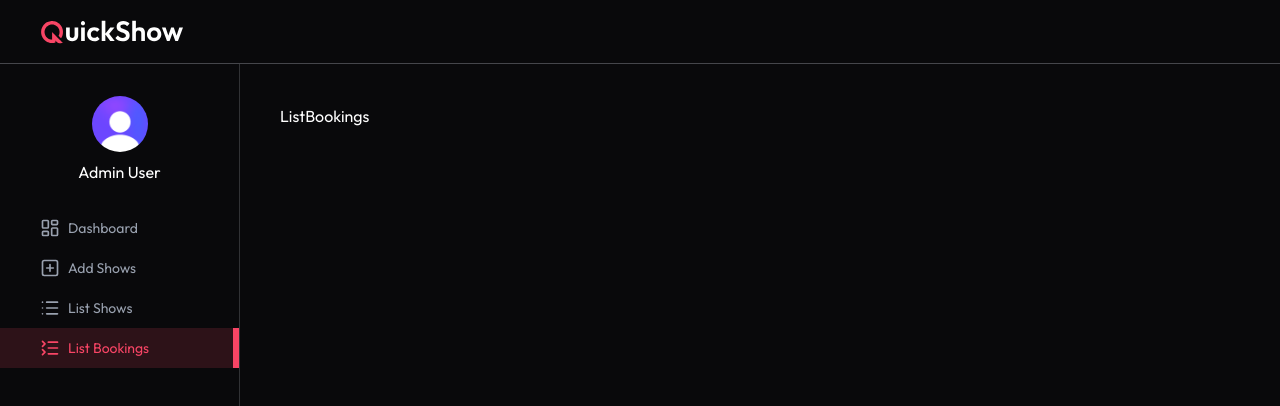
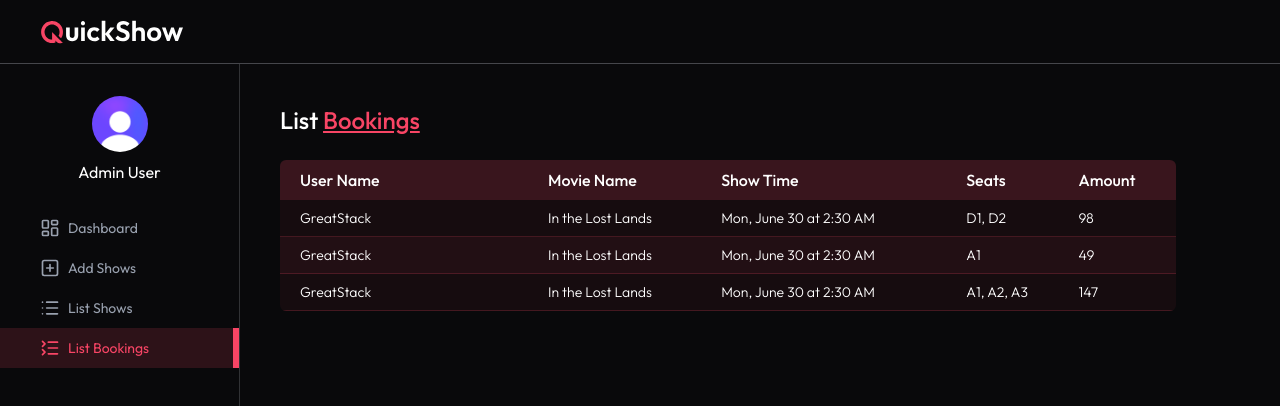
Before and after one commit to Sebastian906/Quickshow-FullStack, a React (Vite) app in the folder client/: page /admin/list-bookings in a window 1280 px wide. Shown: the top 406 px of the page. Built offline with nearby package versions, Linux system fonts and the light colour scheme; no server answers.

Commit message:
Se hace la página que liste las reservas de funciones guardadas en el sistema

```diff
--- a/client/src/pages/admin/ListBookings.jsx
+++ b/client/src/pages/admin/ListBookings.jsx
@@ -1,11 +1,57 @@
-import React from 'react'
+import { useEffect, useState } from "react"
+import { dummyBookingData } from "../../assets/assets";
+import Loading from "../../components/Loading";
+import Title from "../../components/admin/Title";
+import { dateFormat } from "../../lib/dateFormat";
 
 const ListBookings = () => {
-    return (
-        <div>
-            ListBookings
-        </div>
-    )
+
+    const currency = import.meta.env.VITE_CURRENCY
+
+    const [bookings, setBookings] = useState([]);
+    const [isLoading, setIsLoading] = useState(true);
+
+    const getAllBookings = async () => {
+        setBookings(dummyBookingData)
+        setIsLoading(false)
+    }
+
+    useEffect(() => {
+        getAllBookings();
+    }, [])
+
+    return !isLoading ? (
+        <>
+            <Title text1="List" text2="Bookings"/>
+            <div className="max-w-4xl mt-6 overflow-x-auto">
+                <table className="w-full border-collapse rounded-md overflow-hidden text-nowrap">
+                    <thead>
+                        <tr className="bg-primary/20 text-left text-white">
+                            <th className="p-2 font-medium pl-5">User Name</th>
+                            <th className="p-2 font-medium">Movie Name</th>
+                            <th className="p-2 font-medium">Show Time</th>
+                            <th className="p-2 font-medium">Seats</th>
+                            <th className="p-2 font-medium">Amount</th>
+                        </tr>
+                    </thead>
+                    <tbody className="text-sm font-light">
+                        {bookings.map((item, index) => (
+                            <tr
+                                key={index}
+                                className="border-b border-primary/20 bg-primary/5 even:bg-primary/10"
+                            >
+                                <td className="p-2 min-w-45 pl-5">{item.user.name}</td>
+                                <td className="p-2">{item.show.movie.title}</td>
+                                <td className="p-2">{dateFormat(item.show.showDateTime)}</td>
+                                <td className="p-2">{Object.keys(item.bookedSeats).map(seat => item.bookedSeats[seat]).join(", ")}</td>
+                                <td className="p-2">{currency} {item.amount}</td>
+                            </tr>
+                        ))}
+                    </tbody>
+                </table>
+            </div>
+        </>
+    ) : <Loading/>
 }
 
 export default ListBookings
```
